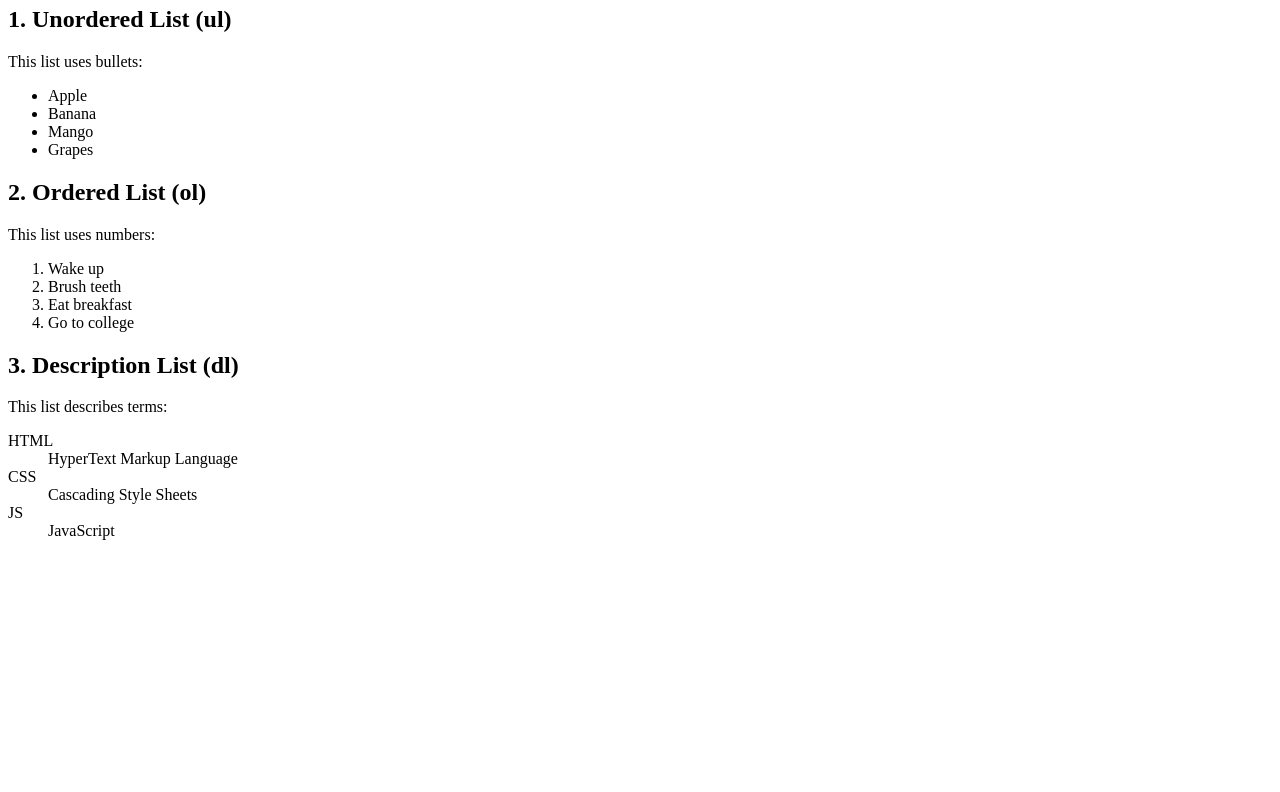
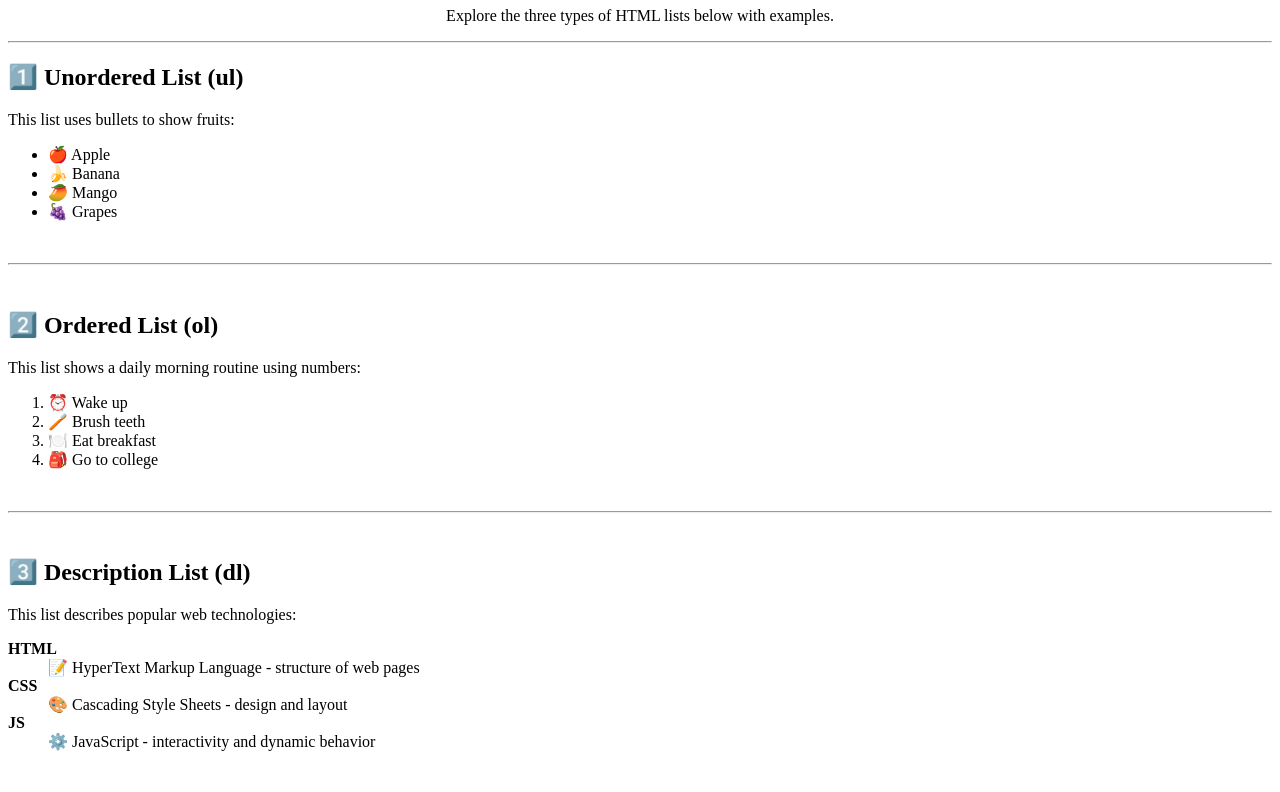
Before and after one commit to Samikshag02/Web_Development, a plain HTML site: page Assignment 4.html in a window 1280 px wide. Shown: the part 74-866 px from the top of the page. Before the commit the page ends 800 px from the top, so only its background shows below. Drawn offline with Linux system fonts and the light colour scheme.

Commit message:
Update Assignment 4.html

```diff
--- a/Assignment 4.html
+++ b/Assignment 4.html
@@ -5,36 +5,64 @@
 </head>
 <body>
 
-  <h1>HTML List Tags</h1>
+  <center>
+    <h1>📄 HTML List Tags Demo</h1>
+    <p>Explore the three types of HTML lists below with examples.</p>
+  </center>
 
-  <h2>1. Unordered List (ul)</h2>
-  <p>This list uses bullets:</p>
+  <hr>
+
+  <!-- Unordered List Section -->
+  <div>
+    <h2>1️⃣ Unordered List (ul)</h2>
+    <p>This list uses bullets to show fruits:</p>
     <ul>
-    <li>Apple</li>
-    <li>Banana</li>
-    <li>Mango</li>
-    <li>Grapes</li>
+      <li>🍎 Apple</li>
+      <li>🍌 Banana</li>
+      <li>🥭 Mango</li>
+      <li>🍇 Grapes</li>
     </ul>
+  </div>
 
-  <h2>2. Ordered List (ol)</h2>
-  <p>This list uses numbers:</p>
+  <br><hr><br>
+
+  <!-- Ordered List Section -->
+  <div>
+    <h2>2️⃣ Ordered List (ol)</h2>
+    <p>This list shows a daily morning routine using numbers:</p>
     <ol>
-    <li>Wake up</li>
-    <li>Brush teeth</li>
-    <li>Eat breakfast</li>
-    <li>Go to college</li>
+      <li>⏰ Wake up</li>
+      <li>🪥 Brush teeth</li>
+      <li>🍽️ Eat breakfast</li>
+      <li>🎒 Go to college</li>
     </ol>
+  </div>
 
-  <h2>3. Description List (dl)</h2>
-  <p>This list describes terms:</p>
+  <br><hr><br>
+
+  <!-- Description List Section -->
+  <div>
+    <h2>3️⃣ Description List (dl)</h2>
+    <p>This list describes popular web technologies:</p>
     <dl>
-    <dt>HTML</dt>
-    <dd>HyperText Markup Language</dd>
-    <dt>CSS</dt>
-    <dd>Cascading Style Sheets</dd>
-    <dt>JS</dt>
-    <dd>JavaScript</dd>
+      <dt><strong>HTML</strong></dt>
+      <dd>📝 HyperText Markup Language - structure of web pages</dd>
+      <dt><strong>CSS</strong></dt>
+      <dd>🎨 Cascading Style Sheets - design and layout</dd>
+      <dt><strong>JS</strong></dt>
+      <dd>⚙️ JavaScript - interactivity and dynamic behavior</dd>
     </dl>
+  </div>
+
+  <br><hr>
+
+  <!-- Conclusion Section -->
+  <div>
+    <center>
+      <h3>📚 Thanks for Visiting!</h3>
+      <p>Hope you now understand the types of HTML lists.</p>
+    </center>
+  </div>
 
 </body>
 </html>
```
Lines whose indentation alone changed are shown as unchanged.
